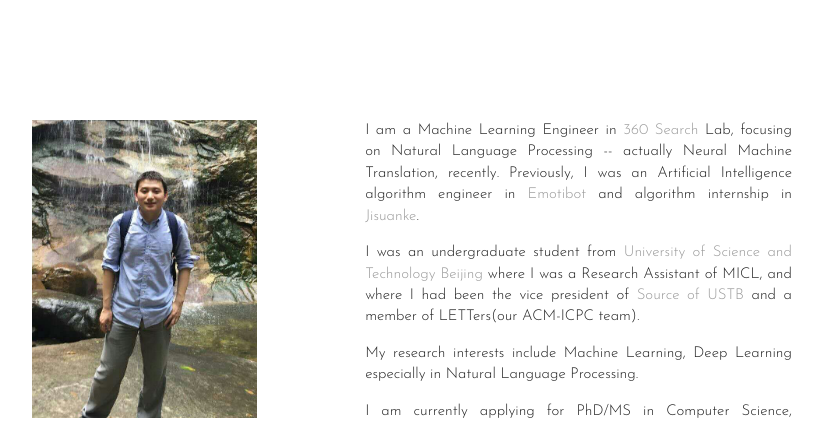
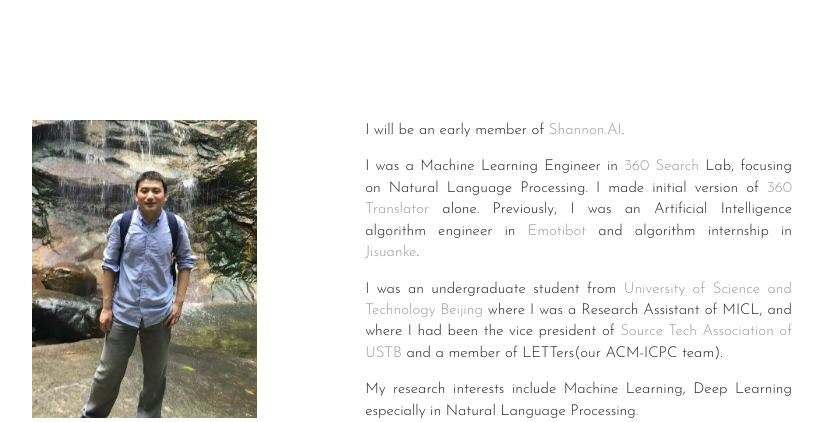
Before and after one commit to gladuo/gladuo.github.io, a plain HTML site: page index.html in a window 1280 px wide. Shown: the top 422 px of the page, without its empty margins (208-1031 px from the left). Drawn offline with Linux system fonts and the light colour scheme; a script that the page names is missing.

Commit message:
update info in Feb. 18, 2018

```diff
--- a/index.html
+++ b/index.html
@@ -16,7 +16,7 @@
 	<body class="ui stackable grid">
 		<aside class="seven wide column">
 			<div id="profile">
-				<img id="headshot" src="assets/img/me.jpg"/>
+				<img id="headshot" alt="Chai Duo's headshot" src="assets/img/me.jpg"/>
 				<h1 id="name">Chai Duo</h1>
 				<div id="nav">
 					<a href="#" class="nav-item">Home</a>
@@ -38,10 +38,13 @@
 		<div id="main" class="nine wide column">
 			<div id="bio">
 				<p>
-					I am a Machine Learning Engineer in <a href="//so.com" target="_blank">360 Search</a> Lab, focusing on Natural Language Processing -- actually Neural Machine Translation, recently. Previously, I was an Artificial Intelligence algorithm engineer in <a href="http://www.emotibot.com/EN.html" target="_blank">Emotibot</a> and algorithm internship in <a href="https://www.jisuanke.com/" target="_blank">Jisuanke</a>.
+					I will be an early member of <a href="http://shannon.ai" target="_blank">Shannon.AI</a>.
 				</p>
 				<p>
-					I was an undergraduate student from <a href="http://www.ustb.edu.cn/" target="_blank">University of Science and Technology Beijing</a> where I was a Research Assistant of MICL, and where I had been the vice president of <a href="http://baike.baidu.com/item/%E7%B4%A2%E6%80%9D%E7%A7%91%E6%8A%80%E5%8D%8F%E4%BC%9A" target="_blank">Source of USTB</a> and a member of LETTers(our ACM-ICPC team).
+					I was a Machine Learning Engineer in <a href="https://so.com" target="_blank">360 Search</a> Lab, focusing on Natural Language Processing. I made initial version of <a href="https://fanyi.so.com" target="_blank">360 Translator</a> alone. Previously, I was an Artificial Intelligence algorithm engineer in <a href="http://www.emotibot.com/EN.html" target="_blank">Emotibot</a> and algorithm internship in <a href="https://www.jisuanke.com/" target="_blank">Jisuanke</a>.
+				</p>
+				<p>
+					I was an undergraduate student from <a href="http://www.ustb.edu.cn/" target="_blank">University of Science and Technology Beijing</a> where I was a Research Assistant of MICL, and where I had been the vice president of <a href="http://baike.baidu.com/item/%E7%B4%A2%E6%80%9D%E7%A7%91%E6%8A%80%E5%8D%8F%E4%BC%9A" target="_blank">Source Tech Association of USTB</a> and a member of LETTers(our ACM-ICPC team).
 				</p>
 				<p>
 					My research interests include Machine Learning, Deep Learning especially in Natural Language Processing.
@@ -53,7 +56,7 @@
 					By the way, I enjoy listening to <a href="https://en.wikipedia.org/wiki/A_cappella" target="_blank">A cappella</a>, so feel free contacting me if you find a great A cappella show.
 				</p>
 				<p>
-					<br><br><i>Last updated: September 5, 2017</i>
+					<br><br><i>Last updated: February 18, 2018</i>
 				</p>
 			</div>
 		</div>
```
